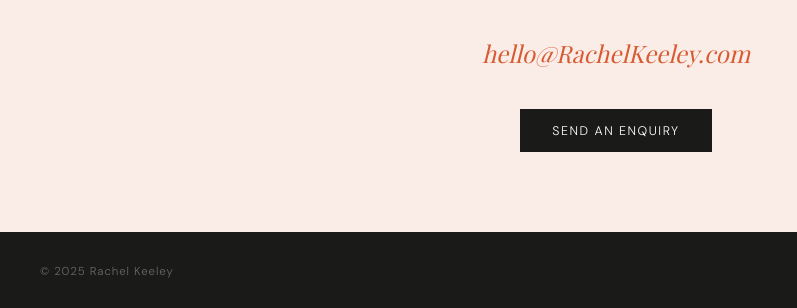
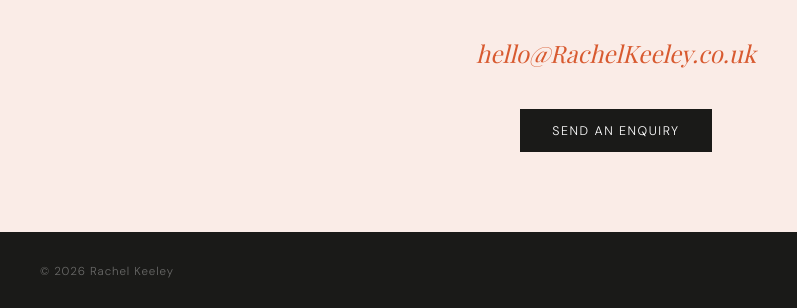
Before and after one commit to Jaedee/rachelkeeley, a website: page public/index.html in a window 1280 px wide. Shown: the part 1602-1910 px from the top of the page, 24-821 px from the left. Drawn offline with nearby package versions, Linux system fonts and the light colour scheme; no server answers; a web font is replaced by a local one.

Commit message:
modified:   public/index.html

```diff
--- a/public/index.html
+++ b/public/index.html
@@ -561,12 +561,12 @@
   <p class="section-label" style="justify-content: center; text-align:center;">Get in touch</p>
   <h2>Let's make something.</h2>
   <p>For voiceover briefs, casting enquiries, collaborations, and rates — Rachel is quick to respond and easy to work with.</p>
-  <a href="mailto:hello@RachelKeeley.com" class="contact-email">hello@RachelKeeley.com</a>
-  <a href="mailto:hello@RachelKeeley.com" class="btn-primary">Send an enquiry</a>
+  <a href="mailto:hello@RachelKeeley.co.uk" class="contact-email">hello@RachelKeeley.co.uk</a>
+  <a href="mailto:hello@RachelKeeley.co.uk" class="btn-primary">Send an enquiry</a>
 </section>
 
 <footer>
-  <span>© 2025 Rachel Keeley</span>
+  <span>© 2026 Rachel Keeley</span>
   <span>Manchester, England</span>
 </footer>
 
```
